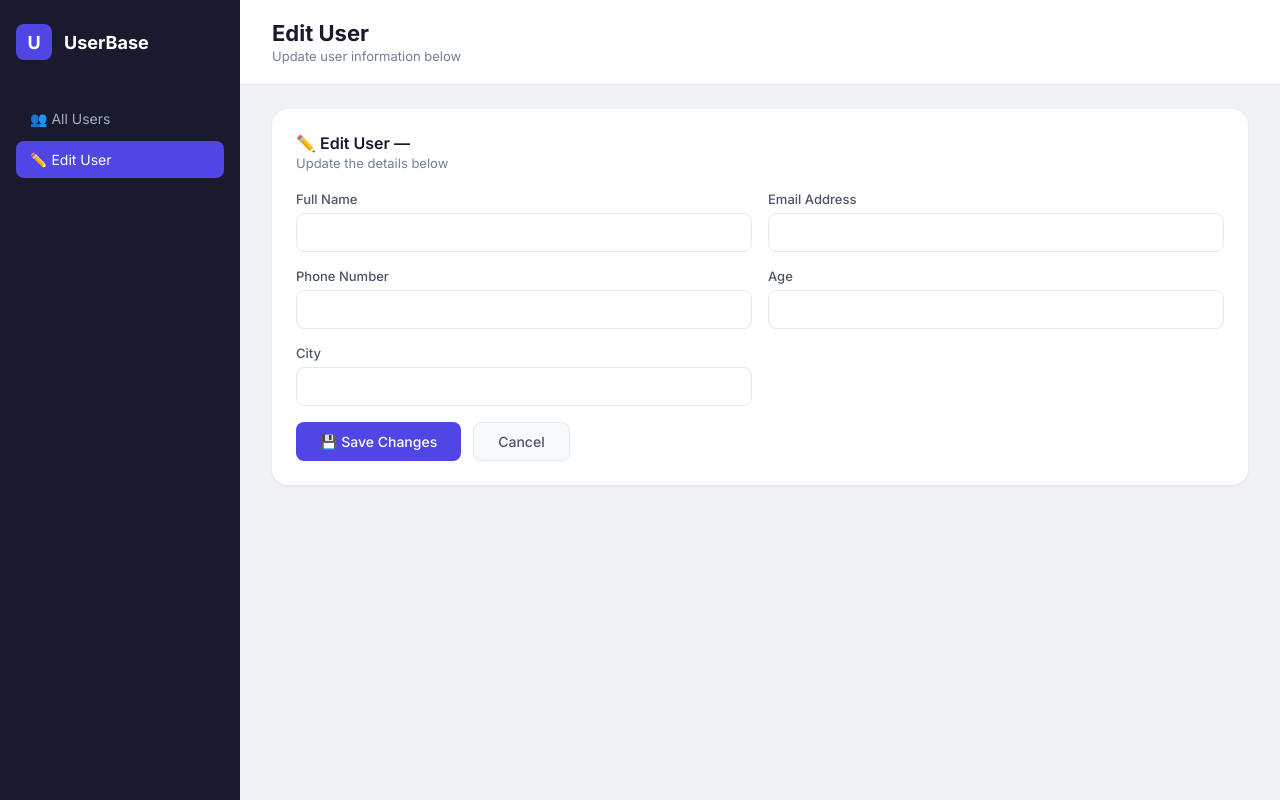
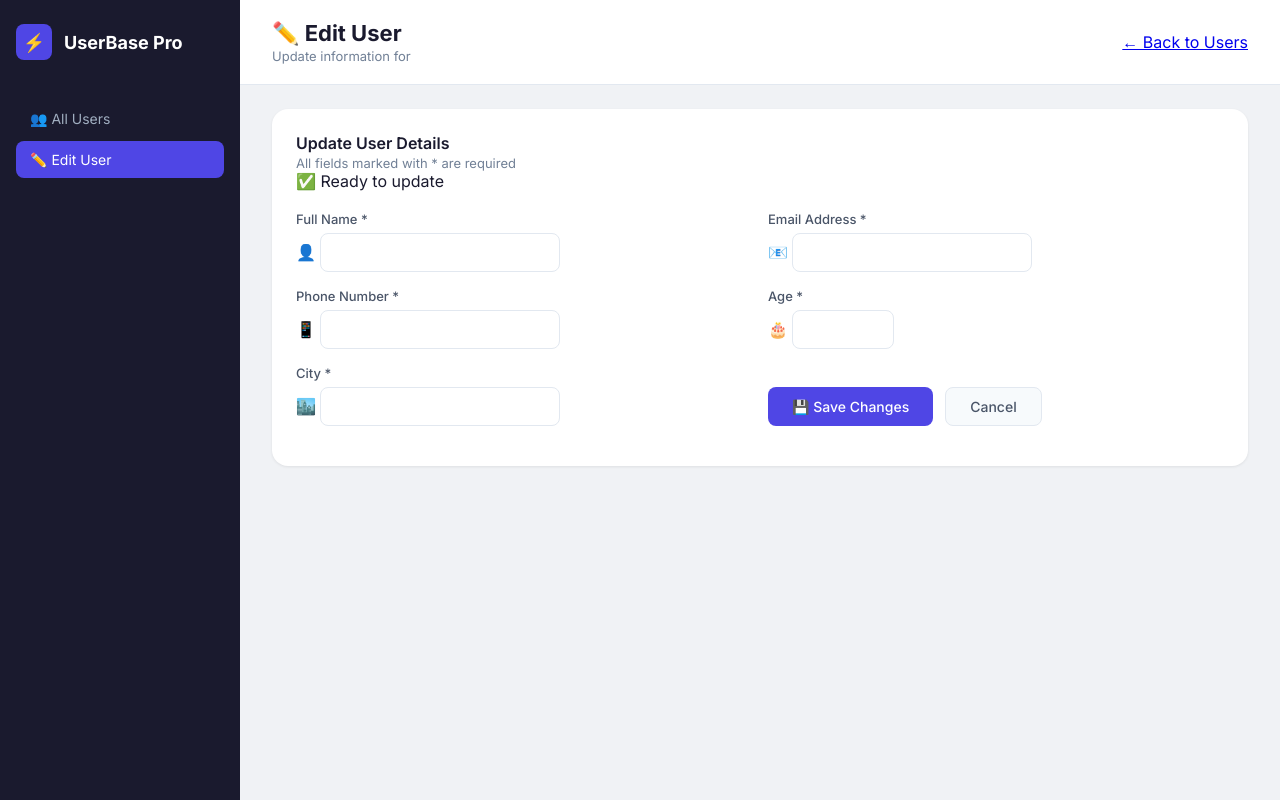
Before and after one commit to kanishkaadevi/project, a Flask app: template templates/edit.html in a window 1280 px wide. Run offline with Flask 3, Linux system fonts and the light colour scheme; the template is opened without the code that fills it, so the values that code supplies are empty.

Commit message:
Enhance user edit form layout and error handling
Updated the user edit form with improved layout and error handling.

```diff
--- a/templates/edit.html
+++ b/templates/edit.html
@@ -4,71 +4,132 @@
     <meta charset="UTF-8">
     <meta name="viewport" content="width=device-width, initial-scale=1.0">
     <title>Edit User</title>
-    <link href="https://fonts.googleapis.com/css2?family=Inter:wght@300;400;500;600;700&display=swap" rel="stylesheet">
+    <link href="https://fonts.googleapis.com/css2?family=Inter:wght@300;400;500;600;700;800&display=swap" rel="stylesheet">
     <link rel="stylesheet" href="/static/style.css">
 </head>
 <body>
 
 <div class="sidebar">
     <div class="logo">
-            <div class="logo-icon">U</div>
-            <span>UserBase</span>
+        <div class="logo-icon">⚡</div>
+        <span>UserBase Pro</span>
     </div>
     <nav>
-            <a href="/" class="nav-item">👥 All Users</a>
-            <a href="/#add-form" class="nav-item active">✏️ Edit User</a>
+        <a href="/" class="nav-item">
+            <span class="nav-icon">👥</span> All Users
+        </a>
+        <a href="#" class="nav-item active">
+            <span class="nav-icon">✏️</span> Edit User
+        </a>
     </nav>
 </div>
 
 <div class="main">
     <div class="topbar">
+        <div class="topbar-left">
+            <div class="page-title">
+                <h1>✏️ Edit User</h1>
+                <p>Update information for {{ user.name }}</p>
+            </div>
+        </div>
+        <a href="/" class="back-btn">← Back to Users</a>
+    </div>
+
+    <div class="content">
+        <div class="card glow-card">
+            <div class="card-header">
+                <div class="card-title-row">
                     <div>
-                <h1>Edit User</h1>
-                <p>Update user information below</p>
+                        <h2>Update User Details</h2>
+                        <p>All fields marked with <span class="required-star">*</span> are required</p>
+                    </div>
+                    {% if error %}
+                    <span class="status-badge error">⚠️ {{ error|length }} field(s) missing</span>
+                    {% else %}
+                    <span class="status-badge success">✅ Ready to update</span>
+                    {% endif %}
                 </div>
             </div>
 
-        <div class="content">
-            <div class="card">
-                <div class="card-header">
-                    <h2>✏️ Edit User — {{ user.name }}</h2>
-                    <p>Update the details below</p>
-                </div>
-                <form method="POST" class="form">
+            <form method="POST" class="form" novalidate>
                 <div class="form-row">
-                        <div class="form-group">
-                            <label>Full Name</label>
+                    <div class="form-group {% if error.name %}has-error{% endif %}">
+                        <label>Full Name <span class="required-star">*</span></label>
+                        <div class="input-wrapper">
+                            <span class="input-icon">👤</span>
                             <input type="text" name="name" value="{{ user.name }}" required>
                         </div>
-                        <div class="form-group">
-                            <label>Email Address</label>
+                        {% if error.name %}<div class="error-msg">⚠️ {{ error.name }}</div>{% endif %}
+                    </div>
+                    <div class="form-group {% if error.email %}has-error{% endif %}">
+                        <label>Email Address <span class="required-star">*</span></label>
+                        <div class="input-wrapper">
+                            <span class="input-icon">📧</span>
                             <input type="email" name="email" value="{{ user.email }}" required>
                         </div>
+                        {% if error.email %}<div class="error-msg">⚠️ {{ error.email }}</div>{% endif %}
                     </div>
+                </div>
+
                 <div class="form-row">
-                        <div class="form-group">
-                            <label>Phone Number</label>
-                            <input type="text" name="phone" value="{{ user.phone or '' }}">
+                    <div class="form-group {% if error.phone %}has-error{% endif %}">
+                        <label>Phone Number <span class="required-star">*</span></label>
+                        <div class="input-wrapper">
+                            <span class="input-icon">📱</span>
+                            <input type="text" name="phone" value="{{ user.phone or '' }}" required>
+                        </div>
+                        {% if error.phone %}<div class="error-msg">⚠️ {{ error.phone }}</div>{% endif %}
+                    </div>
+                    <div class="form-group {% if error.age %}has-error{% endif %}">
+                        <label>Age <span class="required-star">*</span></label>
+                        <div class="input-wrapper">
+                            <span class="input-icon">🎂</span>
+                            <input type="number" name="age" value="{{ user.age or '' }}" min="1" max="120" required>
+                        </div>
+                        {% if error.age %}<div class="error-msg">⚠️ {{ error.age }}</div>{% endif %}
+                    </div>
+                </div>
+
+                <div class="form-row">
+                    <div class="form-group {% if error.city %}has-error{% endif %}">
+                        <label>City <span class="required-star">*</span></label>
+                        <div class="input-wrapper">
+                            <span class="input-icon">🏙️</span>
+                            <input type="text" name="city" value="{{ user.city or '' }}" required>
+                        </div>
+                        {% if error.city %}<div class="error-msg">⚠️ {{ error.city }}</div>{% endif %}
                     </div>
                     <div class="form-group">
-                            <label>Age</label>
-                            <input type="number" name="age" value="{{ user.age or '' }}" min="1" max="120">
-                        </div>
-                    </div>
-                    <div class="form-row">
-                        <div class="form-group">
-                            <label>City</label>
-                            <input type="text" name="city" value="{{ user.city or '' }}">
-                        </div>
-                    </div>
+                        <label>&nbsp;</label>
                         <div style="display:flex; gap:12px;">
                             <button type="submit" class="btn-primary">💾 Save Changes</button>
                             <a href="/" class="btn-cancel">Cancel</a>
+                        </div>
+                    </div>
                 </div>
             </form>
         </div>
     </div>
 </div>
 
+<script>
+    document.querySelectorAll('.has-error input').forEach(input => {
+        input.style.animation = 'shake 0.4s ease';
+    });
+    document.querySelectorAll('input').forEach(input => {
+        input.addEventListener('blur', function() {
+            const group = this.closest('.form-group');
+            if (!group) return;
+            if (this.value.trim() === '') {
+                group.classList.add('has-error');
+                group.classList.remove('has-success');
+            } else {
+                group.classList.remove('has-error');
+                group.classList.add('has-success');
+            }
+        });
+    });
+</script>
+
 </body>
 </html>
```
Lines whose indentation alone changed are shown as unchanged.
